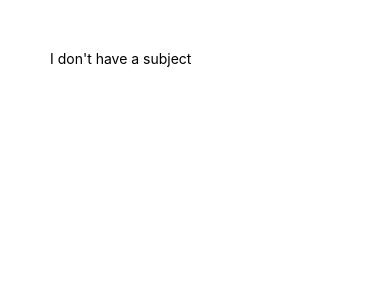
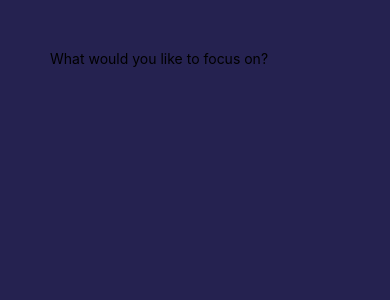
Before and after one commit to colefortner/pomodoro-react-native, a React Native app: screen / in a window 390 px wide. Shown: the top 300 px of the page. Built offline with nearby package versions, Linux system fonts and the light colour scheme.

Commit message:
Add Focus component to hold logic for task we are focused on

```diff
--- a/App.js
+++ b/App.js
@@ -1,15 +1,12 @@
 import React, { useState } from "react";
 import { StyleSheet, View, Text } from "react-native";
+import { Focus } from "./src/features/focus/Focus";
 
 export default function App() {
   const [focusSubject, setFocusSubject] = useState(null);
   return (
     <View style={styles.container}>
-      {focusSubject ? (
-        <Text>I have subject</Text>
-      ) : (
-        <Text>I don't have a subject</Text>
-      )}
+      {focusSubject ? <Text>I have subject</Text> : <Focus />}
     </View>
   );
 }
@@ -17,6 +14,7 @@
 const styles = StyleSheet.create({
   container: {
     flex: 1,
-    padding: 50
+    backgroundColor: "#252250",
+    color: "#fff"
   }
 });
--- /dev/null
+++ b/src/features/focus/Focus.js
@@ -0,0 +1,17 @@
+import React from "react";
+import { StyleSheet, View, Text } from "react-native";
+
+export const Focus = () => {
+  return (
+    <View style={styles.container}>
+      <Text>What would you like to focus on?</Text>
+    </View>
+  );
+};
+
+const styles = StyleSheet.create({
+  container: {
+    flex: 1,
+    padding: 50
+  }
+});
```
